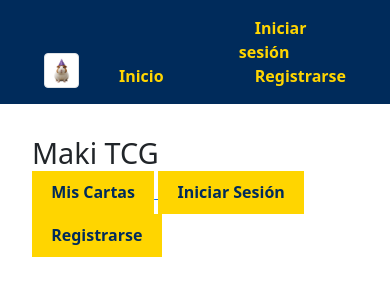
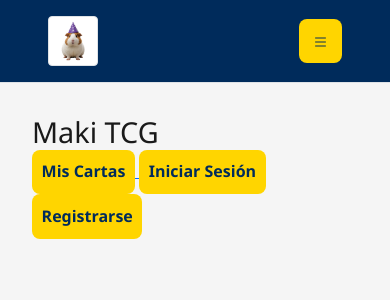
Before and after one commit to NicoBonilla98/App-de-cambio-de-cartas, a Django app: template templates/home.html in a window 390 px wide. Shown: the top 300 px of the page. Run offline with Django 3.2, Linux system fonts and the light colour scheme; the template is opened without the code that fills it, so the values that code supplies are empty; some libraries are stand-ins or nearby versions.

Commit message:
boton hamburguesa responsive

```diff
--- a/static/css/style.css
+++ b/static/css/style.css
@@ -1,6 +1,8 @@
 :root {
-    --primary-color: #002B5B;   /* Azul oscuro */
-    --accent-color: #FFD500;   /* Amarillo */
+  --primary-color: #002B5B;
+  /* Azul oscuro */
+  --accent-color: #FFD500;
+  /* Amarillo */
   --bg-color: #FFFFFF;
   --text-color: #1a1a1a;
   --light-gray: #F5F5F5;
@@ -12,13 +14,13 @@
   background-color: var(--bg-color);
   color: var(--text-color);
   line-height: 1.6;
-    background-color: lightblue;
+  background-color: #F5F5F5;
 }
 
 header {
   background-color: var(--primary-color);
-    color: var(--bg-color);
-    padding: 1rem 2rem;
+  color: var(--light-gray);
+  padding: 1rem 3rem;
   display: flex;
   align-items: center;
   justify-content: space-between;
@@ -31,6 +33,13 @@
 
 nav a {
   color: var(--accent-color);
+  text-decoration: none;
+  margin-left: 1rem;
+  font-weight: bold;
+}
+
+header nav a {
+  color: var(--light-gray);
   text-decoration: none;
   margin-left: 1rem;
   font-weight: bold;
@@ -49,7 +58,7 @@
   background-color: var(--accent-color);
   color: var(--primary-color);
   border: none;
-    padding: 0.6rem 1.2rem;
+  padding: 0.6rem 0.6rem;
   border-radius: 8px;
   font-weight: bold;
   cursor: pointer;
@@ -67,7 +76,7 @@
   border-radius: 12px;
   padding: 1.5rem;
   margin-bottom: 1rem;
-    box-shadow: 0 2px 6px rgba(0,0,0,0.05);
+  box-shadow: 0 2px 6px rgba(0, 0, 0, 0.05);
 }
 
 footer {
@@ -79,5 +88,27 @@
 }
 
 .logo-img {
+  max-height: 50px; /* valor por defecto: mobile */
+}
+
+@media (min-width: 768px) {
+  .logo-img {
     max-height: 100px;
   }
+}
+
+.headermain {
+  align-items: center !important;
+}
+
+
+@media (min-width: 768px) {
+  .headermain {
+    align-items:  baseline !important;
+  }
+}
+
+.offcanvas-end {
+  width: 250px;
+  visibility: visible;
+}
--- a/templates/base.html
+++ b/templates/base.html
@@ -2,51 +2,90 @@
 {% load static %}
 <!DOCTYPE html>
 <html lang="en">
+
 <head>
     <meta charset="UTF-8">
     <meta name="viewport" content="width=device-width, initial-scale=1.0">
     <title>{% block title %}Maki TCG{% endblock %}</title>
+    <link rel="stylesheet" href="{% static 'css/bootstrap.min.css' %}">
     <link rel="stylesheet" href="{% static 'css/style.css' %}">
-    <link rel="stylesheet" href="{% static 'css/bootstrap.min.css' %}">
+    <script src="https://cdn.jsdelivr.net/npm/bootstrap@5.3.0/dist/js/bootstrap.bundle.min.js" defer></script>
+    <link rel="stylesheet" href="https://cdn.jsdelivr.net/npm/bootstrap-icons@1.12.1/font/bootstrap-icons.min.css">
     <link rel="icon" href="{% static 'favicon.ico' %}?v=2">
 </head>
+
 <body>
-    <header>
-        <div class="container-sm">
-            <div class="row align-items-end">
-                <div class="col">
-                    <img class="img-thumbnail logo-img" src="{% static 'img/logo.png' %}" alt="Logo">
+    <header class="d-flex align-items-center justify-content-between border-bottom headermain" id="headermain">
+        <!-- Logo -->
+        <div class="d-flex align-items-center">
+            <img src="{% static 'img/logo.png' %}" class="img-thumbnail logo-img" alt="Logo">
         </div>
-                <div class="col-5">
-                    <nav>
-                        <a href="{% url 'home' %}">Inicio</a>
-                    </nav>
-                </div>
-                <div class="col">
-                    <nav>
+
+        <!-- Menú Desktop -->
+        <nav class="d-none d-md-flex gap-3">
+
+            <a href="{% url 'home' %}" class="text-decoration-none">Inicio</a>
             {% if user.is_authenticated %}
-                            <a href="{% url 'card_list' %}">Mis cartas</a>
-                            <a href="{% url 'edit_user_profile' %}">Mi Perfil</a>
-                            <a href="{% url 'list_notifications' %}">Ver Mis Notificaciones</a>
-                            <form method="post" action="{% url 'logout' %}" style="display: inline;">
+            <a class="text-decoration-none" href="{% url 'card_list' %}">Mis cartas</a>
+            <a class="text-decoration-none" href="{% url 'edit_user_profile' %}">Mi Perfil</a>
+            <a class="text-decoration-none" href="{% url 'list_notifications' %}">Notificaciones</a>
+            <form method="post" action="{% url 'logout' %}">
                 {% csrf_token %}
-                                <button type="submit">Cerrar sesión</button>
+                <button type="submit" class="btn btn-link nav-link">Cerrar sesión</button>
             </form>
             {% else %}
-                        <div class="row">
-                            <div class="col">
-                                <a href="{% url 'login' %}">Iniciar sesión</a>
+            <a class="text-decoration-none" href="{% url 'login' %}">Iniciar sesión</a>
+            <a class="text-decoration-none" href="{% url 'register' %}">Registrarse</a>
+            {% endif %}
+        </nav>
+
+        <!-- Botón hamburguesa Mobile -->
+        <button class="btn d-md-none" type="button" data-bs-toggle="offcanvas" data-bs-target="#mobileMenu"
+            aria-controls="mobileMenu">
+            <span class="navbar-toggler-icon"><i class="bi bi-list"></i></span>
+        </button>
+    </header>
+
+    <!-- Menú desplegable Mobile -->
+    <div class="offcanvas offcanvas-end" tabindex="-1" id="mobileMenu" aria-labelledby="mobileMenuLabel">
+        <div class="offcanvas-header">
+            <h5 class="offcanvas-title" id="mobileMenuLabel">Menú</h5>
+            <button type="button" class="btn-close" data-bs-dismiss="offcanvas" aria-label="Cerrar">
+            </button>
         </div>
-                            <div class="col">
-                                <a href="{% url 'register' %}">Registrarse</a>
+        <div class="offcanvas-body d-flex flex-column gap-2">
+            <ul class="navbar-nav">
+                <li class="nav-item">
+                    <a class="nav-link" href="{% url 'home' %}">Inicio</a>
+                </li>
+                {% if user.is_authenticated %}
+                <li class="nav-item">
+                    <a class="nav-link" href="{% url 'card_list' %}">Mis cartas</a>
+                </li>
+                <li class="nav-item">
+                    <a class="nav-link" href="{% url 'edit_user_profile' %}">Mi Perfil</a>
+                </li>
+                <li class="nav-item">
+                    <a class="nav-link" href="{% url 'list_notifications' %}">Ver Mis Notificaciones</a>
+                </li>
+                <li class="nav-item">
+                    <form method="post" action="{% url 'logout' %}">
+                        {% csrf_token %}
+                        <button type="submit" class="btn btn-link nav-link">Cerrar sesión</button>
+                    </form>
+                </li>
+                {% else %}
+                <li class="nav-item">
+                    <a class="nav-link" href="{% url 'login' %}">Iniciar sesión</a>
+                </li>
+                <li class="nav-item">
+                    <a class="nav-link" href="{% url 'register' %}">Registrarse</a>
+                </li>
+                {% endif %}
+            </ul>
         </div>
     </div>
-                        {% endif %}
-                    </nav>
-                </div>
-            </div>
-        </div>
-    </header>
+
     <main>
         {% if messages %}
         <ul>
```
Lines whose indentation alone changed are shown as unchanged.
